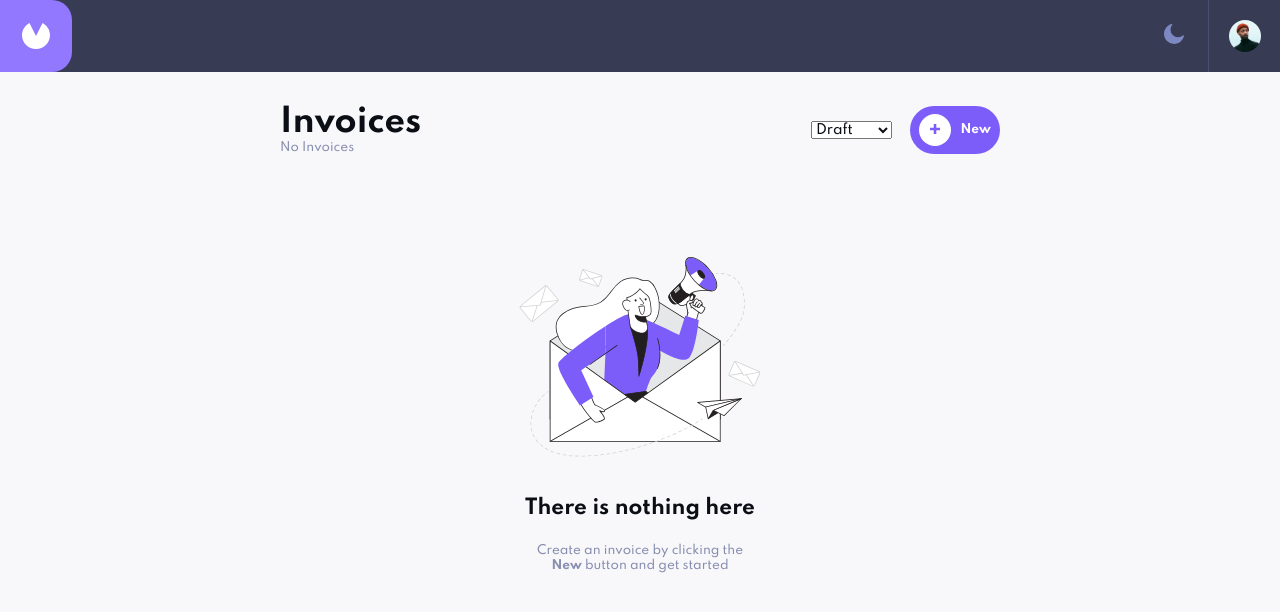
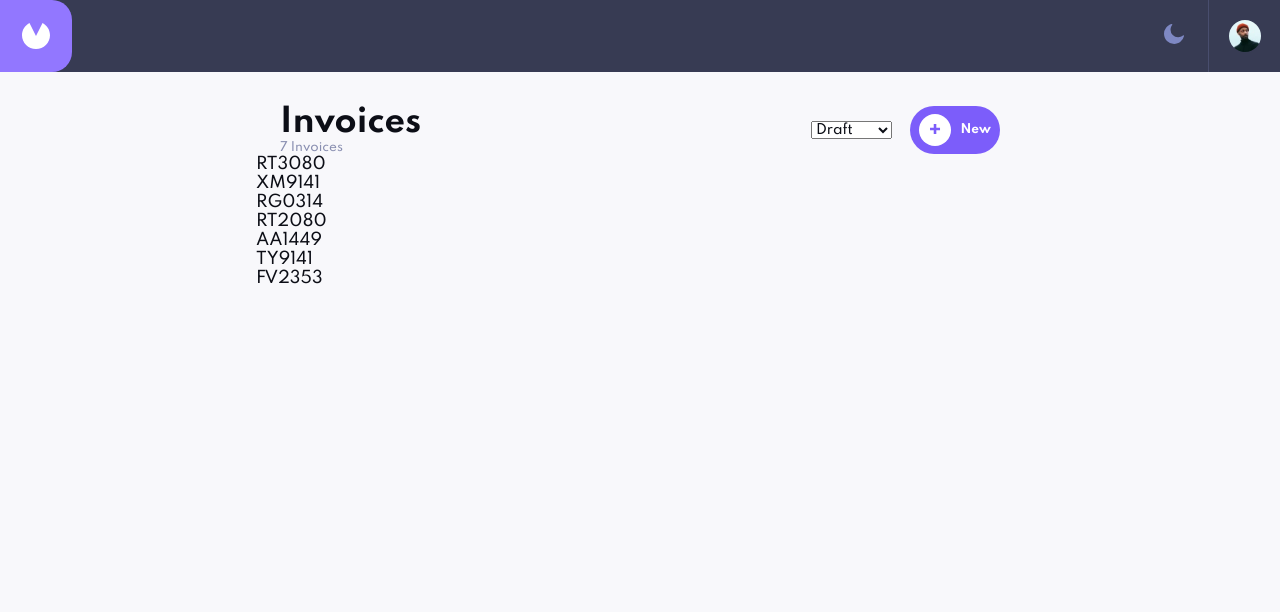
Before and after one commit to Elyasthr/react-invoice-app, a React (Create React App) app: page / in a window 1280 px wide. Shown: the top 612 px of the page. Built offline with nearby package versions, Linux system fonts and the light colour scheme; data requests are answered from the project's data file.

Commit message:
get invoices

```diff
--- a/src/App.tsx
+++ b/src/App.tsx
@@ -1,5 +1,5 @@
 import { createContext, useContext, useState } from "react";
-import Invoice from "./components/Invoice";
+import Invoices from "./components/Invoices";
 import Navbar from "./components/Navbar";
 
 interface IThemeContext {
@@ -28,7 +28,7 @@ const App = () => {
       <div data-theme={theme} className="root">
         <Navbar/>
         <div className="container">
-          <Invoice />
+          <Invoices/>
         </div>
       </div>
     </ThemeContext.Provider>
--- a/src/components/Invoice.tsx
+++ /dev/null
@@ -1,33 +0,0 @@
-import InvoiceEmpty from "./InvoiceEmpty";
-
-const Invoice = () => {
-  return (
-    <>
-      <div className="invoice-container">
-        <div>
-          <h1>Invoices</h1>
-          <p className="body-1">No Invoices</p>
-        </div>
-
-        <div className="btn-container">
-          <select name="Filter" id="filter-select">
-            <option value="draft">Draft</option>
-            <option value="pending">Pending</option>
-            <option value="paid">Paid</option>
-          </select>
-          <button className="btn-invoice">
-            <div className="svg-container">
-              <img src="./assets/icon-plus.svg" alt="plus button"/>
-            </div>
-            New
-          </button>
-        </div>
-      </div>
-
-      <InvoiceEmpty />
-
-    </>
-  );
-};
-
-export default Invoice;
--- /dev/null
+++ b/src/components/InvoiceCard.tsx
@@ -0,0 +1,9 @@
+import { Invoice } from "../interfaces/InvoiceInterface";
+
+const InvoiceCard = ({invoice}: {invoice: Invoice}) => {
+  return (
+    <li>{invoice.id}</li>
+  );
+};
+
+export default InvoiceCard;
--- /dev/null
+++ b/src/components/Invoices.tsx
@@ -0,0 +1,72 @@
+import axios from "axios";
+import { useEffect, useState } from "react";
+import InvoiceCard from "./InvoiceCard";
+import InvoiceEmpty from "./InvoiceEmpty";
+import { Invoice } from "../interfaces/InvoiceInterface";
+
+
+const Invoices = () => {
+  const [invoiceData,setInvoiceData] = useState<Invoice[]>();
+  const [isPlayed,setIsplayed] = useState(false);
+
+  useEffect(()=>{
+    if(!isPlayed){
+      axios
+        .get('http://localhost:3002/invoices')
+        .then((res)=>{
+          console.log(res.data)
+          setInvoiceData(res.data)
+        })
+        .catch((err)=>{
+          console.log(err)
+        })
+      setIsplayed(true)
+    }
+  },[isPlayed])
+
+
+  return (
+    <>
+      <div className="invoice-container">
+        <div>
+          <h1>Invoices</h1>
+          {
+            invoiceData
+              ? <p className="body-1">{invoiceData.length} Invoices</p>
+              : <p className="body-1">No Invoices</p>
+          }
+
+        </div>
+
+        <div className="btn-container">
+          <select name="Filter" id="filter-select">
+            <option value="draft">Draft</option>
+            <option value="pending">Pending</option>
+            <option value="paid">Paid</option>
+          </select>
+          <button className="btn-invoice">
+            <div className="svg-container">
+              <img src="./assets/icon-plus.svg" alt="plus button"/>
+            </div>
+            New
+          </button>
+        </div>
+      </div>
+
+      {
+        invoiceData
+          ? <ul>
+              {
+                invoiceData.map((invoice) => (
+                    <InvoiceCard  invoice={invoice} key={invoice.clientName}/>
+                 ))
+              }
+            </ul>
+          : <InvoiceEmpty />
+      }
+
+    </>
+  );
+};
+
+export default Invoices;
--- /dev/null
+++ b/src/interfaces/InvoiceInterface.tsx
@@ -0,0 +1,29 @@
+
+interface Adress {
+  street: string,
+  city: string,
+  postCode: string,
+  country: string
+}
+
+interface Item {
+  name: string,
+  price: number,
+  quantity: number,
+  total: number
+}
+
+export interface Invoice {
+  clientAdress: Adress,
+  clientEmail: string,
+  clientName: string,
+  createdAt: string,
+  description: string,
+  id: string,
+  items: Item[],
+  paymentDue: string,
+  paymentTerms: number,
+  senderAddress: Adress,
+  status: string,
+  total: number
+}
```
